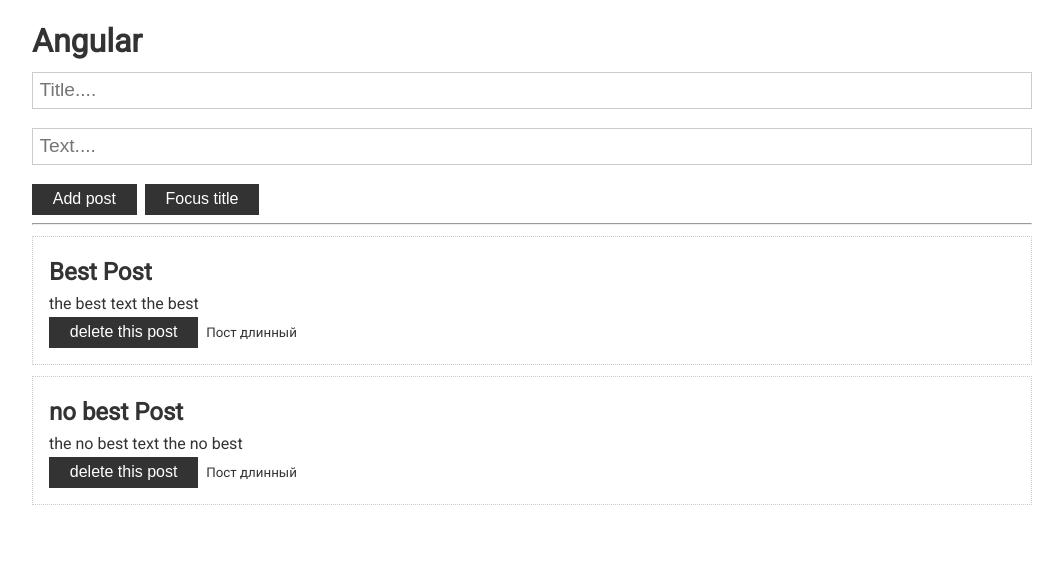
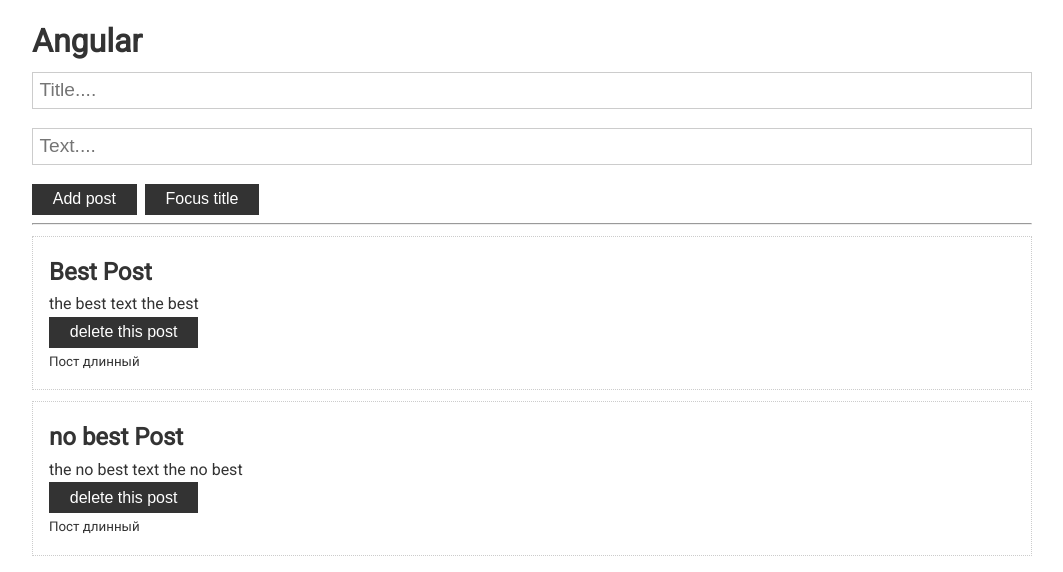
Before and after one commit to DmitriAleks/Angular-advanced, an Angular app: page / in a window 1280 px wide. Shown: the top 572 px of the page, without its empty margins (108-1171 px from the left). Built offline with nearby package versions, Linux system fonts and the light colour scheme.

Commit message:
'childre'

```diff
--- a/src/app/app.component.html
+++ b/src/app/app.component.html
@@ -11,10 +11,11 @@
 [myPost]="post"
 (onDelete)="deletePost($event)"
 >
-<small *ngIf="post.text.length > 10; else short">Пост длинный</small>
-<ng-template #short>
-<small>Пост короткий</small>
-</ng-template>
-
+  <div #info>
+    <small *ngIf="post.text.length > 10; else short">Пост длинный</small>
+    <ng-template #short>
+      <small>Пост короткий</small>
+    </ng-template>
+  </div>
 </app-post>
 </div>
--- a/src/app/post/post.component.ts
+++ b/src/app/post/post.component.ts
@@ -1,4 +1,4 @@
-import { Component, Input, OnInit, EventEmitter, Output } from '@angular/core';
+import {Component, Input, OnInit, EventEmitter, Output, ContentChild, ElementRef} from '@angular/core';
 import { Post } from '../app.component';
 
 @Component({
@@ -9,9 +9,12 @@
 export class PostComponent implements OnInit {
   @Input('myPost') post!: Post
   @Output() onDelete:EventEmitter<Post> = new EventEmitter<Post>()
+  @ContentChild('info',{static: true}) infoRef!:  ElementRef
+
   constructor() { }
 
   ngOnInit(): void {
+    console.log(this.infoRef.nativeElement)
   }
 
 
```
